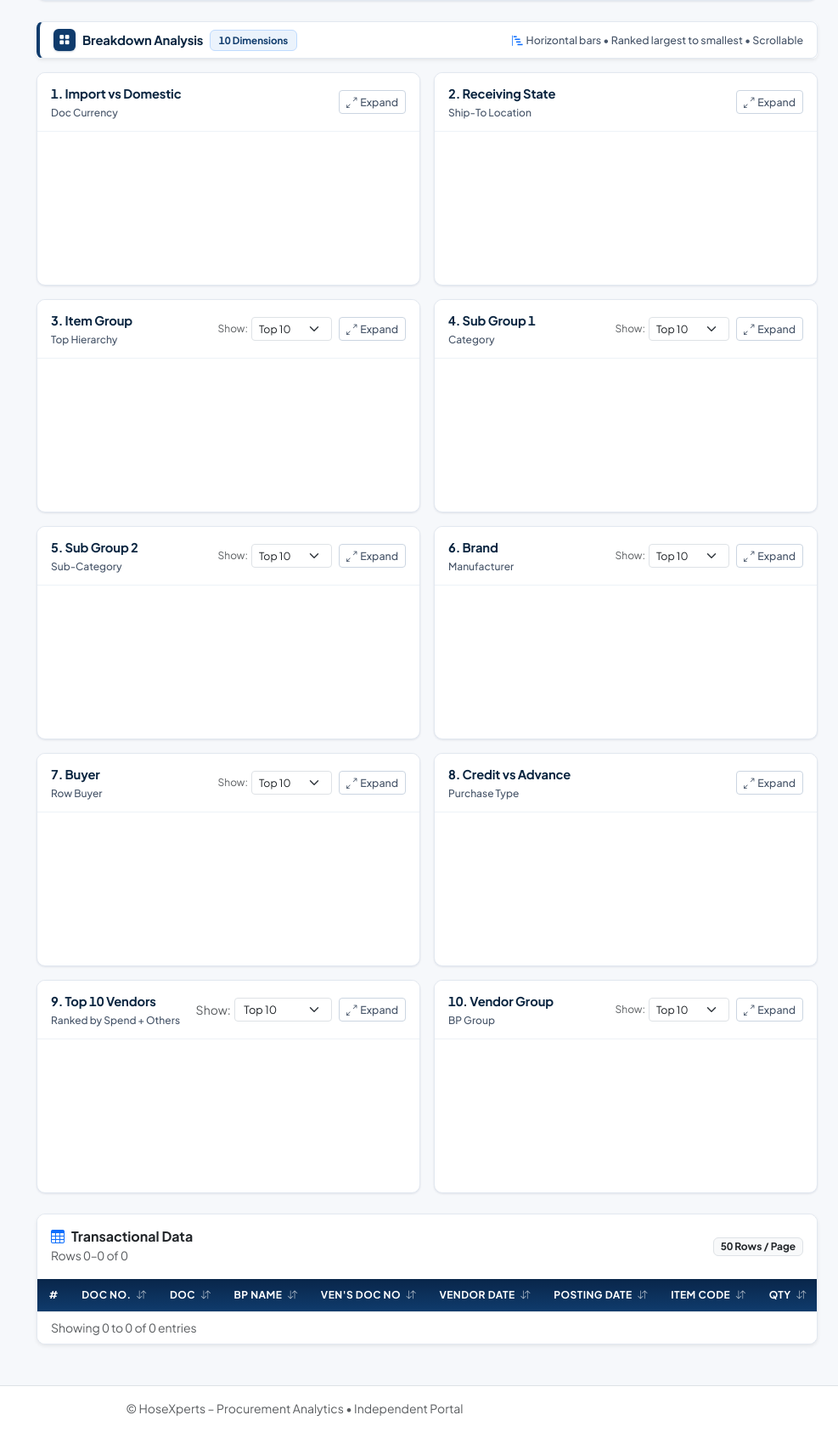
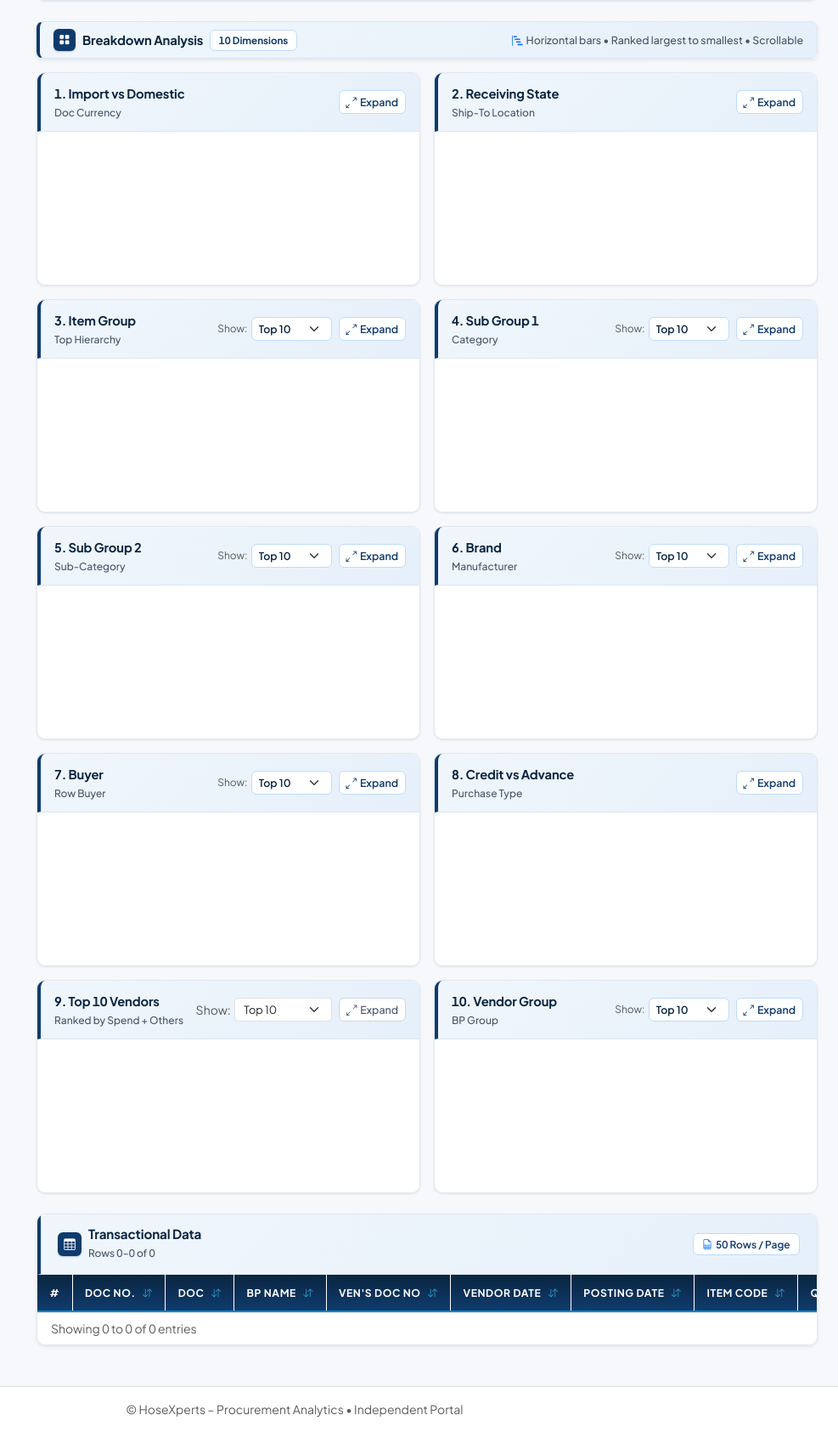
Before and after one commit to ithosexperts/Procurement_Dashboard, a FastAPI app: page / in a window 1280 px wide. Shown: the part 1018-2703 px from the top of the page at 85% size, without its empty margins (293-1280 px from the left). Run offline with FastAPI, Linux system fonts and the light colour scheme; data that the repository does not hold is empty; a map, chart or similar area stays blank; some libraries are stand-ins or nearby versions.

Commit message:
style: apply executive sapphire aesthetic to graph card headers and transactional table head

```diff
--- a/app/static/css/styles.css
+++ b/app/static/css/styles.css
@@ -867,19 +867,21 @@ body, .portal-body {
 }
 
 .chart-card-header {
-    background: #FFFFFF;
-    border-bottom: 1.5px solid #EDF2F7;
+    background: linear-gradient(135deg, #F0F6FC 0%, #E6F0FA 100%);
+    border-bottom: 1.5px solid #DCE6F1;
+    border-left: 4px solid #0F3B6C;
     padding: 0.75rem 1rem;
     display: flex;
     justify-content: space-between;
     align-items: center;
     border-top-left-radius: 9px;
     border-top-right-radius: 9px;
-    transition: border-color 0.15s ease;
+    transition: all 0.2s ease;
 }
 
 .chart-card:hover .chart-card-header {
-    background: #FFFFFF;
+    background: linear-gradient(135deg, #EBF3FC 0%, #E0EDF8 100%);
+    border-left-color: #0284C7;
 }
 
 .chart-card-title {
@@ -895,6 +897,35 @@ body, .portal-body {
     font-weight: 500;
     color: #475569 !important;
     margin-top: 2px;
+}
+
+.chart-card-header .btn-chart-expand {
+    background: #FFFFFF;
+    border: 1px solid #BFDBFE;
+    color: #0F3B6C;
+    font-weight: 600;
+    border-radius: 6px;
+    transition: all 0.15s ease;
+}
+
+.chart-card-header .btn-chart-expand:hover {
+    background: #0F3B6C;
+    border-color: #0F3B6C;
+    color: #FFFFFF;
+    box-shadow: 0 2px 6px rgba(15, 59, 108, 0.2);
+}
+
+.chart-card-header .chart-limit-select {
+    background-color: #FFFFFF;
+    border: 1px solid #BFDBFE;
+    color: #0A2540;
+    font-weight: 600;
+    border-radius: 6px;
+}
+
+.chart-card-header .chart-limit-select:focus {
+    border-color: #0284C7;
+    box-shadow: 0 0 0 2px rgba(2, 132, 199, 0.2);
 }
 
 .chart-container-horizontal {
@@ -1021,41 +1052,77 @@ body, .portal-body {
     overflow: hidden;
 }
 
+.detail-table-card .card-header {
+    background: linear-gradient(135deg, #F0F6FC 0%, #E6F0FA 100%) !important;
+    border-bottom: 1.5px solid #DCE6F1 !important;
+    border-left: 4px solid #0F3B6C !important;
+    padding: 0.85rem 1.25rem !important;
+    transition: all 0.2s ease;
+}
+
+.detail-table-card:hover .card-header {
+    background: linear-gradient(135deg, #EBF3FC 0%, #E0EDF8 100%) !important;
+    border-left-color: #0284C7 !important;
+}
+
 .detail-table th {
-    font-size: 0.75rem;
+    font-size: 0.76rem;
     font-weight: 700;
     text-transform: uppercase;
-    letter-spacing: 0.04em;
+    letter-spacing: 0.05em;
     white-space: nowrap;
     cursor: pointer;
     user-select: none;
-    background: linear-gradient(180deg, #09264A 0%, #0F3B6C 100%) !important;
+    background: linear-gradient(180deg, #0A2540 0%, #0F3B6C 100%) !important;
     color: #FFFFFF !important;
-    padding: 0.65rem 0.85rem;
+    padding: 0.75rem 0.9rem;
     border: none !important;
+    border-right: 1px solid rgba(255, 255, 255, 0.12) !important;
+    border-bottom: 2.5px solid #0284C7 !important;
+    position: sticky;
+    top: 0;
+    z-index: 5;
+    transition: background 0.15s ease, color 0.15s ease;
+}
+
+.detail-table th:last-child {
+    border-right: none !important;
 }
 
 .detail-table th:hover {
-    background: #092138 !important;
+    background: linear-gradient(180deg, #0F3B6C 0%, #165BAA 100%) !important;
+    color: #F0F6FC !important;
 }
 
 .detail-table td {
     font-size: 0.8rem;
     color: var(--text-main);
     white-space: nowrap;
-    padding: 0.6rem 0.85rem;
+    padding: 0.65rem 0.85rem;
     border-bottom: 1px solid var(--border-light);
     font-variant-numeric: tabular-nums;
 }
 
+.detail-table tbody tr:nth-child(even) {
+    background-color: #F8FAFC;
+}
+
 .detail-table tbody tr:hover {
-    background-color: #F8FAFC;
+    background-color: #EBF3FC !important;
 }
 
 .sort-icon {
     font-size: 0.7rem;
-    margin-left: 0.25rem;
-    opacity: 0.7;
+    margin-left: 0.35rem;
+    color: #38BDF8;
+    opacity: 0.85;
+    transition: opacity 0.15s ease, transform 0.15s ease;
+}
+
+.detail-table th:hover .sort-icon {
+    opacity: 1;
+    color: #FFFFFF;
+    transform: scale(1.15);
 }
 
 /* Pagination */
--- a/app/templates/base.html
+++ b/app/templates/base.html
@@ -12,7 +12,7 @@
     <link href="https://cdn.jsdelivr.net/npm/bootstrap@5.3.3/dist/css/bootstrap.min.css" rel="stylesheet">
     <!-- Bootstrap Icons -->
     <link rel="stylesheet" href="https://cdn.jsdelivr.net/npm/bootstrap-icons@1.11.3/font/bootstrap-icons.min.css">
-    <link rel="stylesheet" href="/static/css/styles.css?v=20261119-crispheader">
+    <link rel="stylesheet" href="/static/css/styles.css?v=20261119-sapphireaesthetic">
     {% block head %}{% endblock %}
 </head>
 <body class="portal-body">
@@ -73,7 +73,7 @@
     <script src="https://cdn.jsdelivr.net/npm/chart.js@4.4.7/dist/chart.umd.min.js"></script>
     <!-- html2pdf.js for client-side PDF export -->
     <script src="/static/js/html2pdf.bundle.min.js?v=20261117-1"></script>
-    <script src="/static/js/app.js?v=20261119-crispheader"></script>
+    <script src="/static/js/app.js?v=20261119-sapphireaesthetic"></script>
     {% block scripts %}{% endblock %}
 </body>
 </html>
--- a/app/templates/dashboard/index.html
+++ b/app/templates/dashboard/index.html
@@ -489,7 +489,7 @@
 
             <!-- Ten Breakdown Horizontal Bar Charts (CH3) -->
             <div class="card border-0 shadow-sm mb-3">
-                <div class="card-body py-2 px-3 d-flex justify-content-between align-items-center flex-wrap gap-2" style="background: #FFFFFF; border: 1px solid #E2E8F0; border-left: 4px solid #0F3B6C; border-radius: 8px;">
+                <div class="card-body py-2 px-3 d-flex justify-content-between align-items-center flex-wrap gap-2" style="background: linear-gradient(135deg, #F0F6FC 0%, #E6F0FA 100%); border: 1px solid #DCE6F1; border-left: 4px solid #0F3B6C; border-radius: 8px;">
                     <div class="d-flex align-items-center gap-2">
                         <span class="d-inline-flex align-items-center justify-content-center text-white" style="width: 26px; height: 26px; border-radius: 6px; background: #0F3B6C; box-shadow: 0 1px 2px rgba(15, 59, 108, 0.25);">
                             <i class="bi bi-grid-fill" style="font-size: 0.8rem;"></i>
@@ -497,7 +497,7 @@
                         <h6 class="fw-bold mb-0" style="font-size: 0.925rem; letter-spacing: -0.01em; color: #0A2540;">
                             Breakdown Analysis
                         </h6>
-                        <span class="badge" style="background: #EBF3FC; color: #0F3B6C; font-weight: 700; font-size: 0.725rem; border: 1px solid #BFDBFE; border-radius: 6px; padding: 0.35rem 0.6rem;">10 Dimensions</span>
+                        <span class="badge" style="background: #FFFFFF; color: #0F3B6C; font-weight: 700; font-size: 0.725rem; border: 1px solid #BFDBFE; border-radius: 6px; padding: 0.35rem 0.6rem;">10 Dimensions</span>
                     </div>
                     <span class="small fw-medium" style="color: #475569; font-size: 0.775rem;"><i class="bi bi-bar-chart-steps me-1 text-primary"></i>Horizontal bars &bull; Ranked largest to smallest &bull; Scrollable</span>
                 </div>
@@ -833,16 +833,23 @@
 
             <!-- Detail Table Card (TB1 - TB5) -->
             <div class="card detail-table-card shadow-sm mb-4">
-                <div class="card-header bg-white py-3 border-0 d-flex flex-wrap justify-content-between align-items-center gap-2">
-                    <div>
-                        <h6 class="fw-bold mb-0 text-dark">
-                            <i class="bi bi-table text-primary me-2"></i>Transactional Data
-                        </h6>
-                        <small class="text-muted" id="tableRowsCountText">Rows 0–0 of 0</small>
+                <div class="card-header d-flex flex-wrap justify-content-between align-items-center gap-2">
+                    <div class="d-flex align-items-center gap-2">
+                        <span class="d-inline-flex align-items-center justify-content-center text-white" style="width: 28px; height: 28px; border-radius: 6px; background: #0F3B6C; box-shadow: 0 1px 2px rgba(15, 59, 108, 0.25);">
+                            <i class="bi bi-table" style="font-size: 0.85rem;"></i>
+                        </span>
+                        <div>
+                            <h6 class="fw-bold mb-0" style="color: #0A2540; font-size: 0.95rem; letter-spacing: -0.01em;">
+                                Transactional Data
+                            </h6>
+                            <small class="text-muted" id="tableRowsCountText" style="font-size: 0.75rem; font-weight: 500; color: #475569 !important;">Rows 0–0 of 0</small>
+                        </div>
                     </div>
                     <!-- Table Page Size / Info -->
                     <div class="d-flex align-items-center gap-2">
-                        <span class="badge bg-light text-dark border">50 Rows / Page</span>
+                        <span class="badge" style="background: #FFFFFF; color: #0F3B6C; border: 1px solid #BFDBFE; font-weight: 600; font-size: 0.75rem; padding: 0.35rem 0.65rem;">
+                            <i class="bi bi-file-earmark-spreadsheet me-1 text-primary"></i>50 Rows / Page
+                        </span>
                     </div>
                 </div>
 
```
